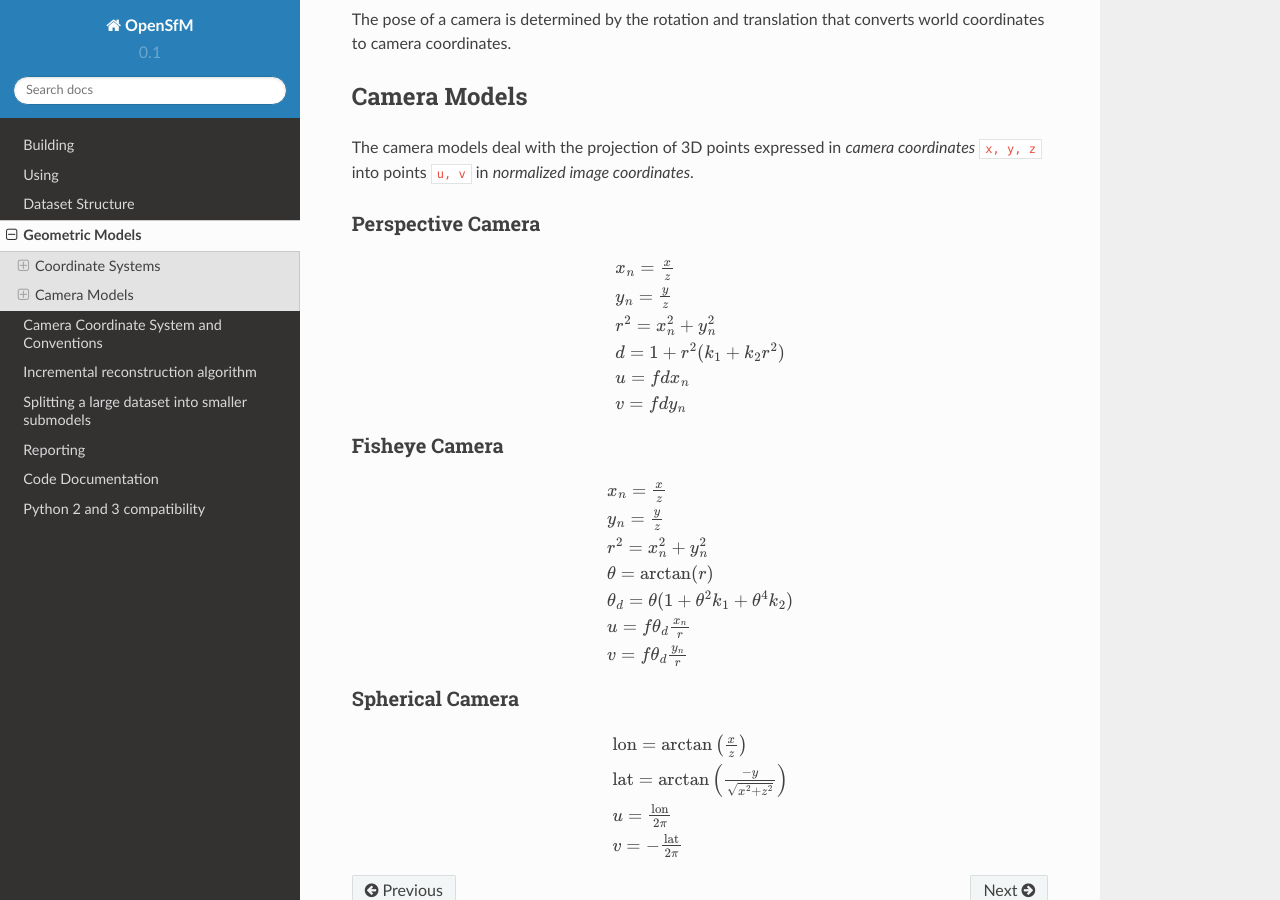
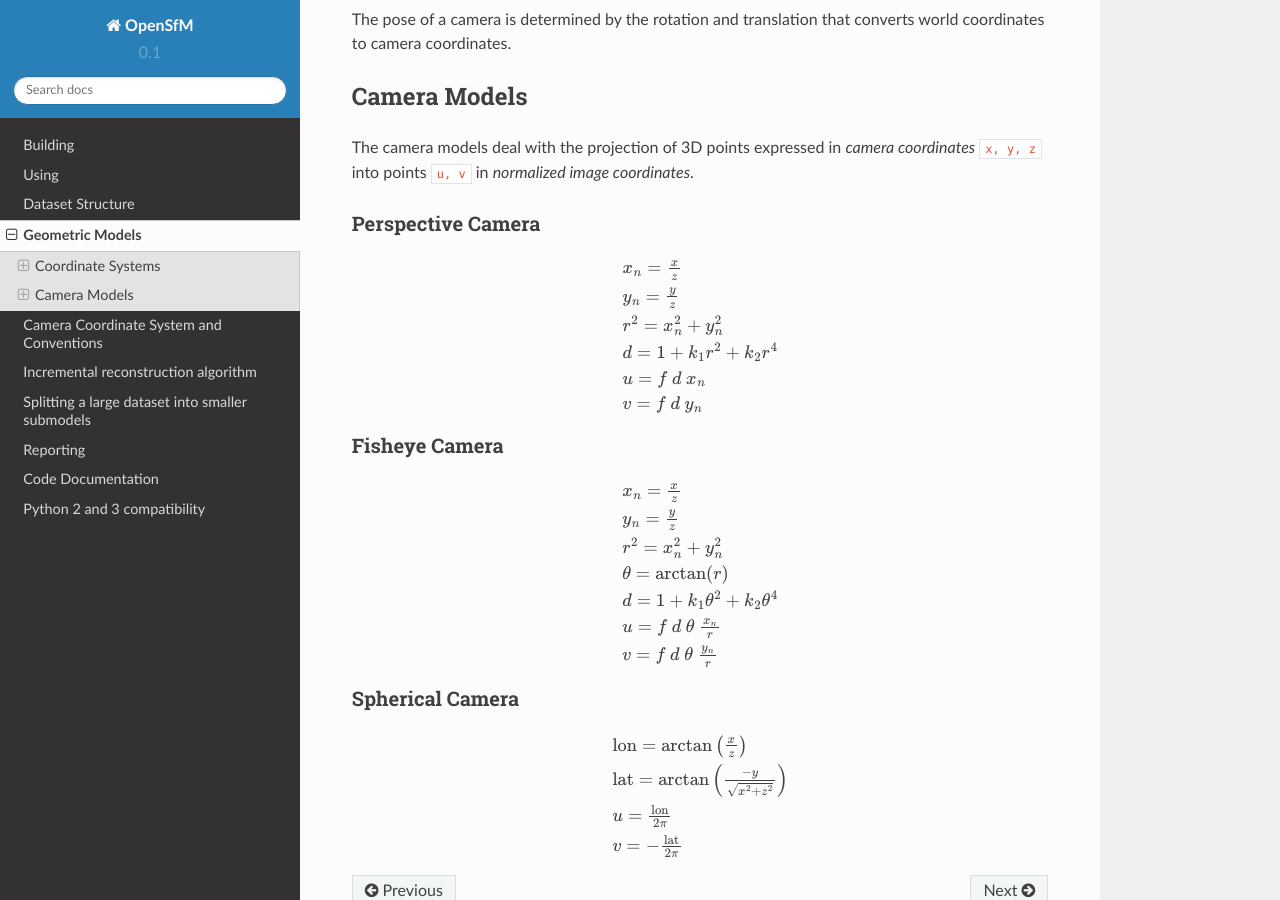
Before and after one commit to mapillary/OpenSfM, a Sphinx documentation site: the page built from doc/source/geometry.rst, in a window 1280 px wide and 900 px high, scrolled down 1791 px. Built offline with Sphinx 7.4.7 and the Read the Docs theme 2.0.0, drawn with Linux system fonts in a browser that asks for light colours.

Commit message:
doc:  shape distortion as an expanded polinomial

```diff
--- a/doc/source/geometry.rst
+++ b/doc/source/geometry.rst
@@ -88,9 +88,9 @@ Perspective Camera
     x_n = \frac{x}{z} \\
     y_n = \frac{y}{z} \\
     r^2 = x_n^2 + y_n^2 \\
-    d = 1 + r^2 (k_1 + k_2 r^2) \\
-    u = f d x_n \\
-    v = f d y_n
+    d = 1 + k_1 r^2 + k_2 r^4 \\
+    u = f\ d\ x_n \\
+    v = f\ d\ y_n
     \end{array}
 
 Fisheye Camera
@@ -101,9 +101,9 @@ Fisheye Camera
     y_n = \frac{y}{z} \\
     r^2 = x_n^2 + y_n^2 \\
     \theta = \arctan(r) \\
-    \theta_d = \theta (1 + \theta^2 k_1 + \theta^4 k_2) \\
-    u = f \theta_d \frac{x_n}{r} \\
-    v = f \theta_d \frac{y_n}{r}
+    d = 1 +  k_1 \theta^2+  k_2 \theta^4 \\
+    u = f\ d\ \theta\ \frac{x_n}{r} \\
+    v = f\ d\ \theta\ \frac{y_n}{r}
     \end{array}
 
 Spherical Camera
```
